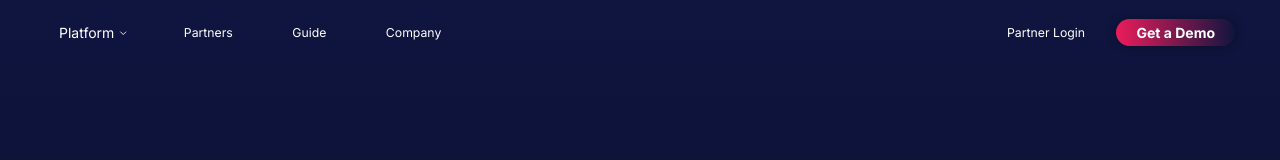
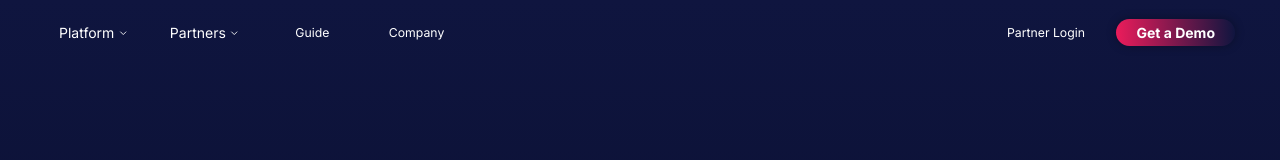
Before and after one commit to codaintelligenceUS/codaintelligence-website, a React (Vite) app: page / in a window 1280 px wide. Shown: the top 160 px of the page. Built offline with nearby package versions, Linux system fonts and the light colour scheme.

Commit message:
task: Extract PAGES to separate variable
This allows fast module reload to work correctly

```diff
--- a/src/routes/index.tsx
+++ b/src/routes/index.tsx
@@ -1,21 +1,12 @@
 import { Route, Router, Switch } from "wouter";
 import { Company } from "./Company";
 import { Home } from "./Home";
-import { Partners } from "./Partners";
 import { Resources } from "./Resources";
 import { ContextualPrioritization } from "./useCases/ContextualPrioritization";
 import { EffectiveRemediation } from "./useCases/EffectiveRemediation";
 import { FullAttackSurface } from "./useCases/FullAttackSurface";
-
-export const PAGES = {
-  home: "",
-  company: "company/",
-  partners: "partners/",
-  resources: "resources/",
-  contextualPrioritization: "contextualPrioritization/",
-  effectiveRemediation: "effectiveRemediation/",
-  fullAttackSurface: "fullAttackSurface/",
-};
+import { TechnologyPartners } from "./partners/TechnologyPartners";
+import { PAGES } from "@/variables";
 
 export function MainRouter() {
   return (
@@ -24,8 +15,8 @@ export function MainRouter() {
         <Route path={PAGES.company}>
           <Company />
         </Route>
-        <Route path={PAGES.partners}>
-          <Partners />
+        <Route path={PAGES.technologyPartners}>
+          <TechnologyPartners />
         </Route>
         <Route path={PAGES.resources}>
           <Resources />
--- /dev/null
+++ b/src/routes/partners/MSPPartners.tsx
@@ -0,0 +1,3 @@
+export function MSPPartners() {
+  return <div>hello</div>;
+}
--- a/src/routes/Partners.tsx
+++ b/src/routes/partners/TechnologyPartners.tsx
@@ -10,7 +10,7 @@ import Blokworkx from "@/assets/blokworkx.png";
 import Defensestorm from "@/assets/defensestorm.png";
 import Dod from "@/assets/dodsecurity.png";
 
-export function Partners() {
+export function TechnologyPartners() {
   const partners = [
     {
       icon: Silversky,
--- a/src/sections/Footer/Footer.tsx
+++ b/src/sections/Footer/Footer.tsx
@@ -1,8 +1,8 @@
 import { Logo } from "@/atoms";
 import styles from "./Footer.module.css";
 import { Mail, Phone, Pin } from "lucide-react";
-import { PAGES } from "@/routes";
 import { Link } from "wouter";
+import { PAGES } from "@/variables";
 
 export function Footer() {
   return (
@@ -31,7 +31,9 @@ export function Footer() {
       />
       <LinkGroup
         title="Partners"
-        links={[{ title: "Technology Partners", href: PAGES.partners }]}
+        links={[
+          { title: "Technology Partners", href: PAGES.technologyPartners },
+        ]}
       />
       <LinkGroup
         title="Get in touch"
--- a/src/sections/Header/components/Menu/Menu.tsx
+++ b/src/sections/Header/components/Menu/Menu.tsx
@@ -5,8 +5,8 @@ import {
 import { NavigationEntry } from "./NavigationEntry";
 import styles from "./Menu.module.css";
 import { DemoButton, Logo } from "@/atoms";
-import { PAGES } from "@/routes";
 import { Link } from "wouter";
+import { PAGES } from "@/variables";
 
 export function Menu() {
   return (
@@ -50,14 +50,18 @@ function LeftOptions() {
         />
         <NavigationEntry
           title="Partners"
-          href={PAGES.partners}
-          // links={[
-          //   {
-          //     title: "Technology Partners",
-          //     href: "/partners",
-          //     description: "Technology Partners",
-          //   },
-          // ]}
+          links={[
+            {
+              title: "Technology Partners",
+              href: PAGES.technologyPartners,
+              description: "Technology Partners",
+            },
+            {
+              title: "Managed Service Providers",
+              href: PAGES.mspPartners,
+              description: "Managed Service Providers",
+            },
+          ]}
         />
         <NavigationEntry title="Guide" href={PAGES.resources} />
         <NavigationEntry title="Company" href={PAGES.company} />
--- /dev/null
+++ b/src/variables.ts
@@ -0,0 +1,11 @@
+// Common variables used throughout the site
+export const PAGES = {
+  home: "",
+  company: "company/",
+  technologyPartners: "partners/tech/",
+  mspPartners: "partners/msp/",
+  resources: "resources/",
+  contextualPrioritization: "contextualPrioritization/",
+  effectiveRemediation: "effectiveRemediation/",
+  fullAttackSurface: "fullAttackSurface/",
+};
```
